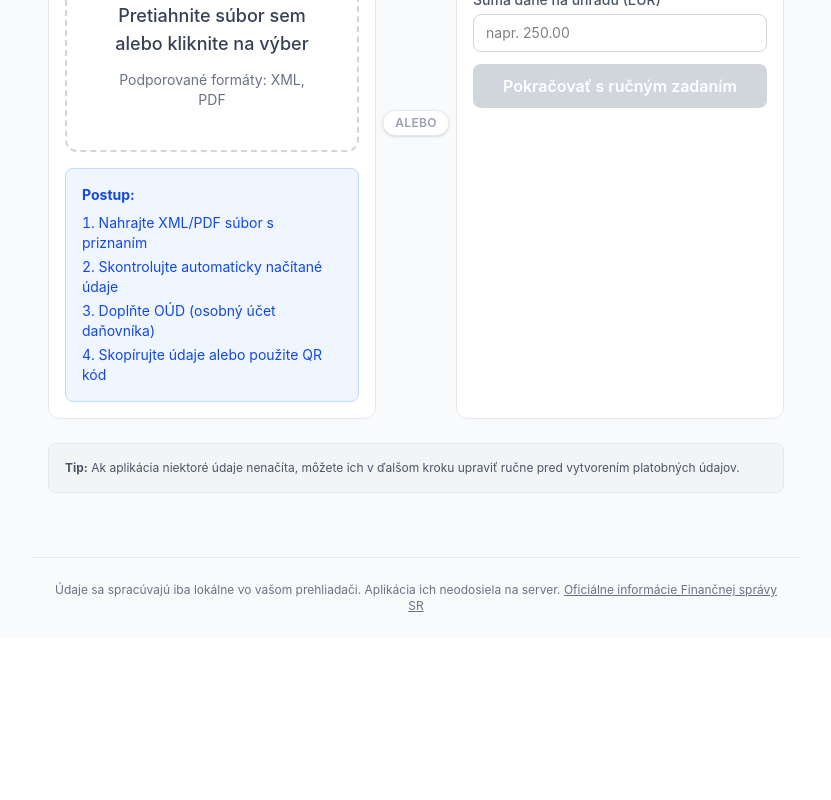
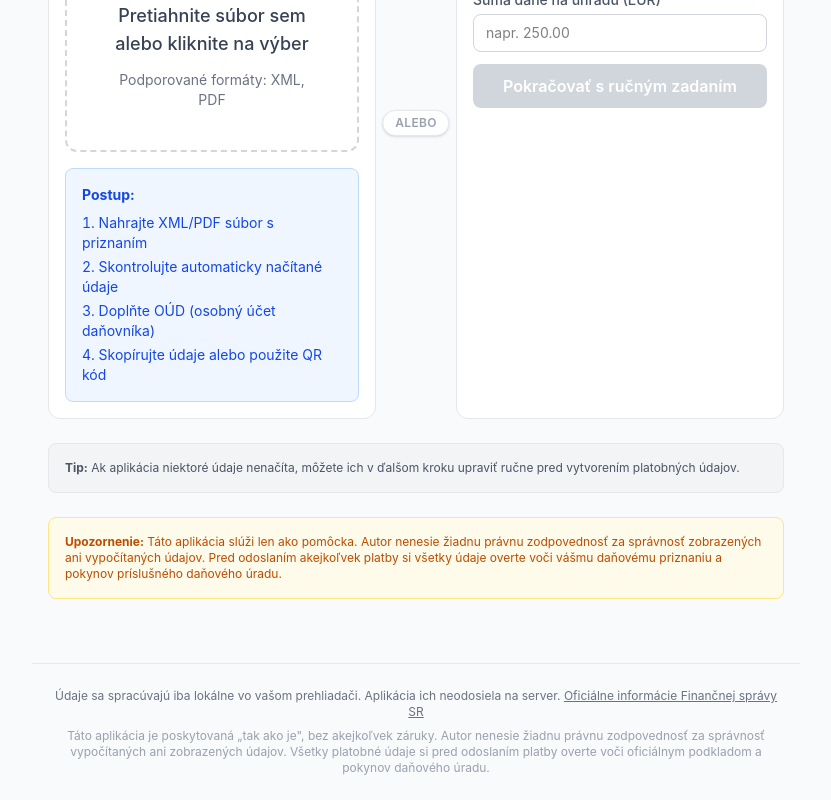
Before and after one commit to pomali/platba-dane, a React (Vite) app: page / in a window 1280 px wide. Shown: the part 426-1226 px from the top of the page, without its empty margins (224-1055 px from the left). Before the commit the page ends 1064 px from the top, so only its background shows below. Built offline with nearby package versions, Linux system fonts and the light colour scheme.

Commit message:
Add legal disclaimer to upload step and footer
Agent-Logs-Url: https://github.com/pomali/platba-dane/sessions/b84cbc43-c6e2-40ae-a125-637e60d45495

Co-authored-by: pomali <1194439+pomali@users.noreply.github.com>

```diff
--- a/src/App.tsx
+++ b/src/App.tsx
@@ -227,6 +227,13 @@ export default function App() {
               upraviť ručne pred vytvorením platobných údajov.
             </div>
 
+            <div className="bg-amber-50 border border-amber-200 rounded-lg p-4 text-xs text-amber-700">
+              <strong>Upozornenie:</strong> Táto aplikácia slúži len ako pomôcka. Autor nenesie
+              žiadnu právnu zodpovednosť za správnosť zobrazených ani vypočítaných údajov. Pred
+              odoslaním akejkoľvek platby si všetky údaje overte voči vášmu daňovému priznaniu a
+              pokynov príslušného daňového úradu.
+            </div>
+
             {error && (
               <div className="bg-red-50 border border-red-200 rounded-lg p-4 text-red-700 text-sm">
                 <strong>Nepodarilo sa pokračovať:</strong> {error}
@@ -295,7 +302,8 @@ export default function App() {
         )}
       </main>
 
-      <footer className="max-w-3xl mx-auto px-4 py-6 text-center text-xs text-gray-500 border-t border-gray-200 mt-8">
+      <footer className="max-w-3xl mx-auto px-4 py-6 text-center text-xs text-gray-500 border-t border-gray-200 mt-8 space-y-2">
+        <p>
           Údaje sa spracúvajú iba lokálne vo vašom prehliadači. Aplikácia ich neodosiela na server.{' '}
           <a
             href="https://www.financnasprava.sk/sk/infoservis/platenie-dani"
@@ -305,6 +313,12 @@ export default function App() {
           >
             Oficiálne informácie Finančnej správy SR
           </a>
+        </p>
+        <p className="text-gray-400">
+          Táto aplikácia je poskytovaná „tak ako je", bez akejkoľvek záruky. Autor nenesie žiadnu
+          právnu zodpovednosť za správnosť vypočítaných ani zobrazených údajov. Všetky platobné
+          údaje si pred odoslaním platby overte voči oficiálnym podkladom a pokynov daňového úradu.
+        </p>
       </footer>
     </div>
   );
```
Lines whose indentation alone changed are shown as unchanged.
